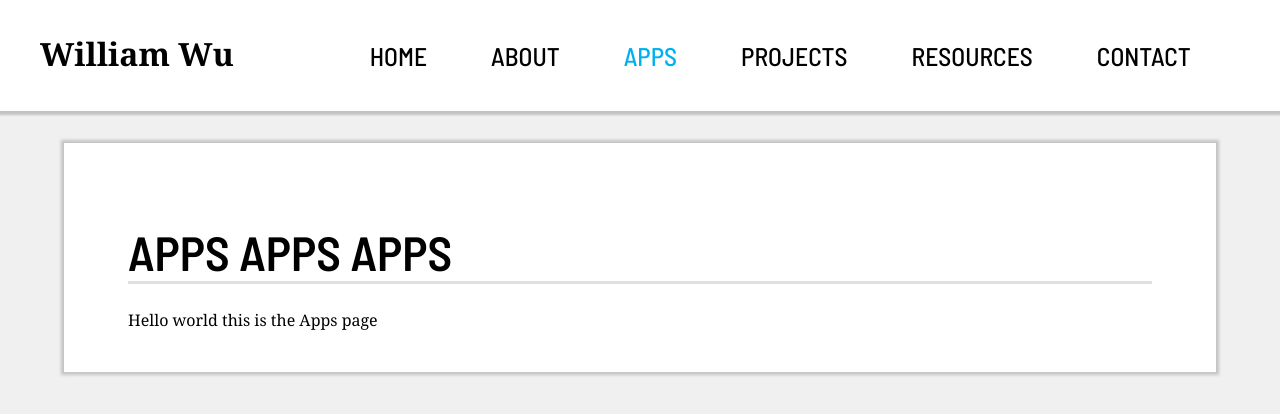
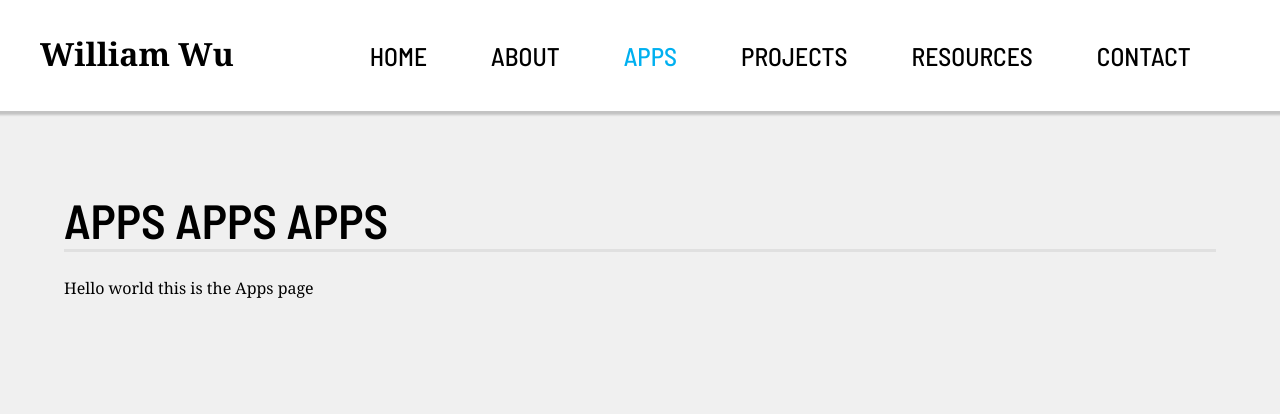
Before and after one commit to wllmwu/wllmwu.github.io, a Next.js app: page /apps in a window 1280 px wide. Shown: the top 414 px of the page. Built offline with nearby package versions, Linux system fonts and the light colour scheme.

Commit message:
Refactor part of `Layout` into `Page` component, add export to `index.mdx`

```diff
--- a/components/Layout.tsx
+++ b/components/Layout.tsx
@@ -8,13 +8,11 @@ interface LayoutProps {
 
 function Layout({ children }: LayoutProps) {
   return (
-    <div className={styles.page}>
+    <div className={styles.layoutWrapper}>
       <NavigationBar />
       <main>
         <div className={styles.background}>
-          <div className={styles.container}>
-            <div className={styles.content}>{children}</div>
-          </div>
+          <div className={styles.container}>{children}</div>
         </div>
       </main>
     </div>
--- /dev/null
+++ b/components/Page.tsx
@@ -0,0 +1,14 @@
+import React from "react";
+import styles from "../styles/Page.module.css";
+
+interface PageProps {
+  metadata: Record<string, string>;
+  children: React.ReactNode;
+}
+
+function Page({ metadata, children }: PageProps) {
+  console.log(JSON.stringify(metadata));
+  return <div className={styles.content}>{children}</div>;
+}
+
+export default Page;
--- a/components/index.tsx
+++ b/components/index.tsx
@@ -1 +1,2 @@
 export { default as Layout } from "./Layout";
+export { default as Page } from "./Page";
--- a/styles/Layout.module.css
+++ b/styles/Layout.module.css
@@ -1,4 +1,4 @@
-.page {
+.layoutWrapper {
   min-width: max-content;
 }
 
@@ -17,13 +17,3 @@
   margin-left: auto;
   margin-right: auto;
 }
-
-.content {
-  background-color: var(--content-background-color);
-  box-shadow: 0px 0px 3px 3px var(--shadow-color);
-  padding: 32px 64px;
-}
-
-.content > *:first-child {
-  margin-top: 0;
-}
--- /dev/null
+++ b/styles/Page.module.css
@@ -0,0 +1,9 @@
+.content {
+  background-color: var(--content-background-color);
+  box-shadow: 0px 0px 3px 3px var(--shadow-color);
+  padding: 32px 64px;
+}
+
+.content > *:first-child {
+  margin-top: 0;
+}
```
Also changed, not shown: pages/index.mdx (+8 -0 lines).
